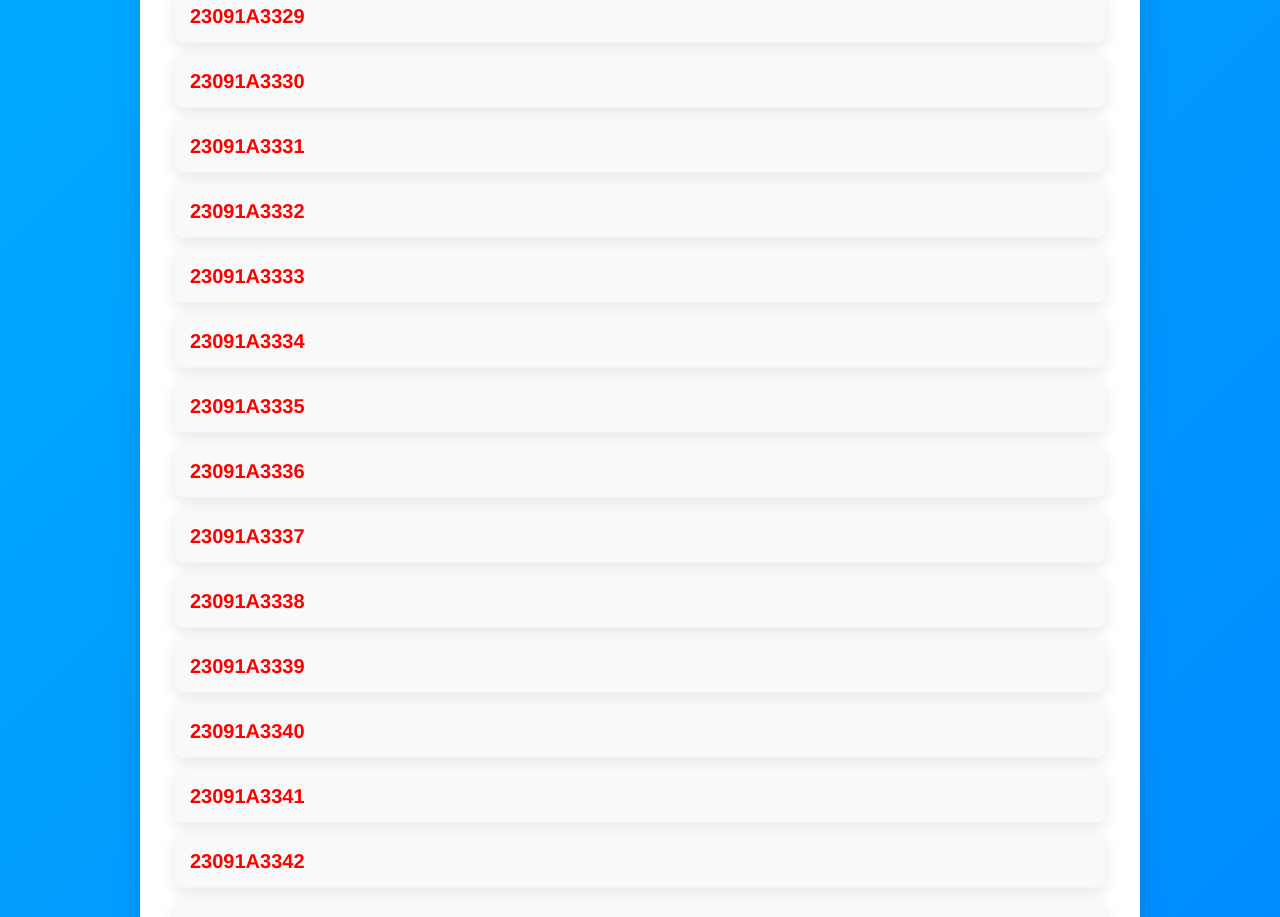
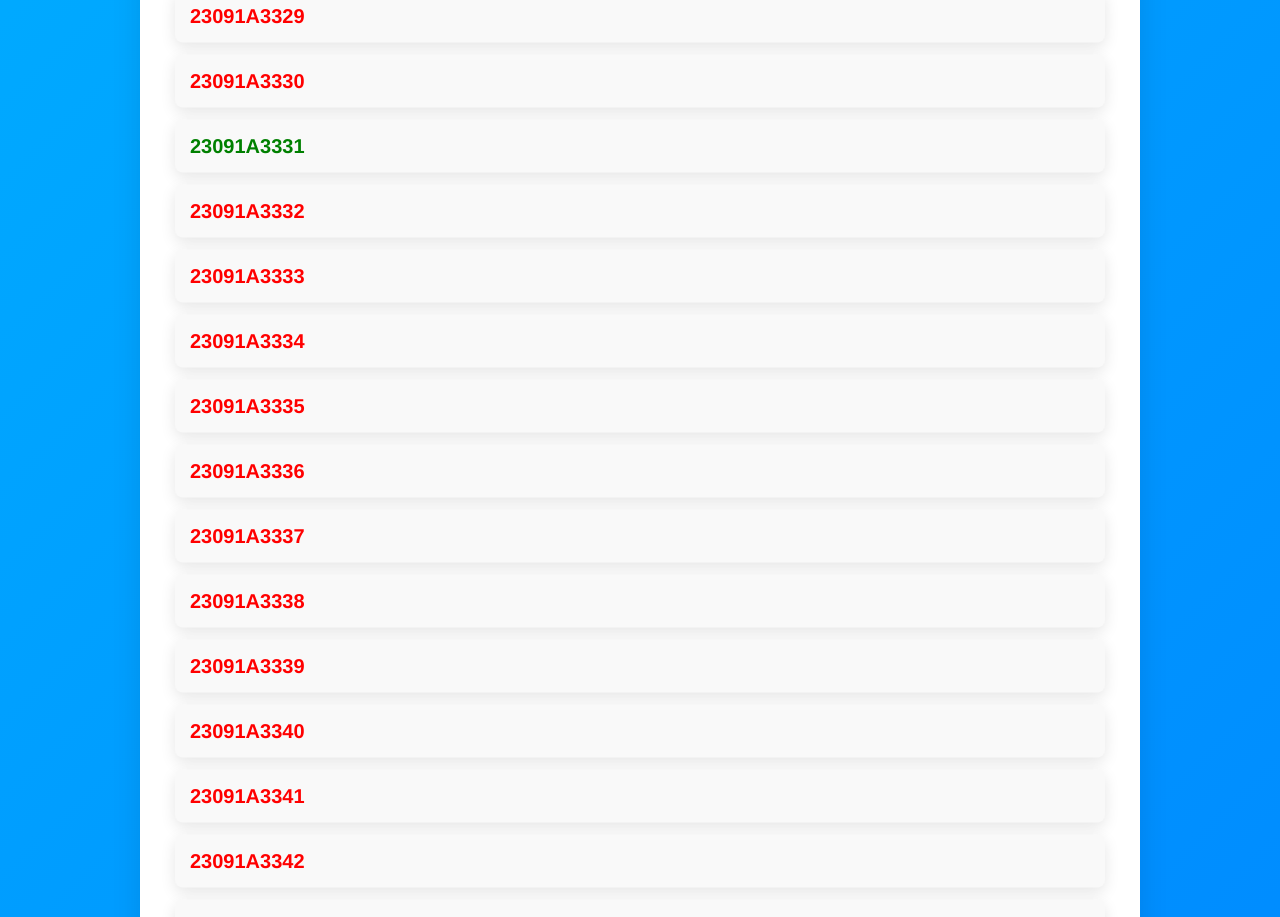
Before and after one commit to Mukkandi-Sridhar/Payment_Status, a plain HTML site: page index.html in a window 1280 px wide. Shown: the part 2220-3137 px from the top of the page. Drawn offline with Linux system fonts and the light colour scheme.

Commit message:
index.html

```diff
--- a/index.html
+++ b/index.html
@@ -261,7 +261,7 @@ h4 span {
           <li><span class="red">23091A3328</span></li>
           <li><span class="red">23091A3329</span></li>
           <li><span class="red">23091A3330</span></li>
-          <li><span class="red">23091A3331</span></li>
+          <li><span class="green">23091A3331</span></li>
           <li><span class="red">23091A3332</span></li>
           <li><span class="red">23091A3333</span></li>
           <li><span class="red">23091A3334</span></li>
```
